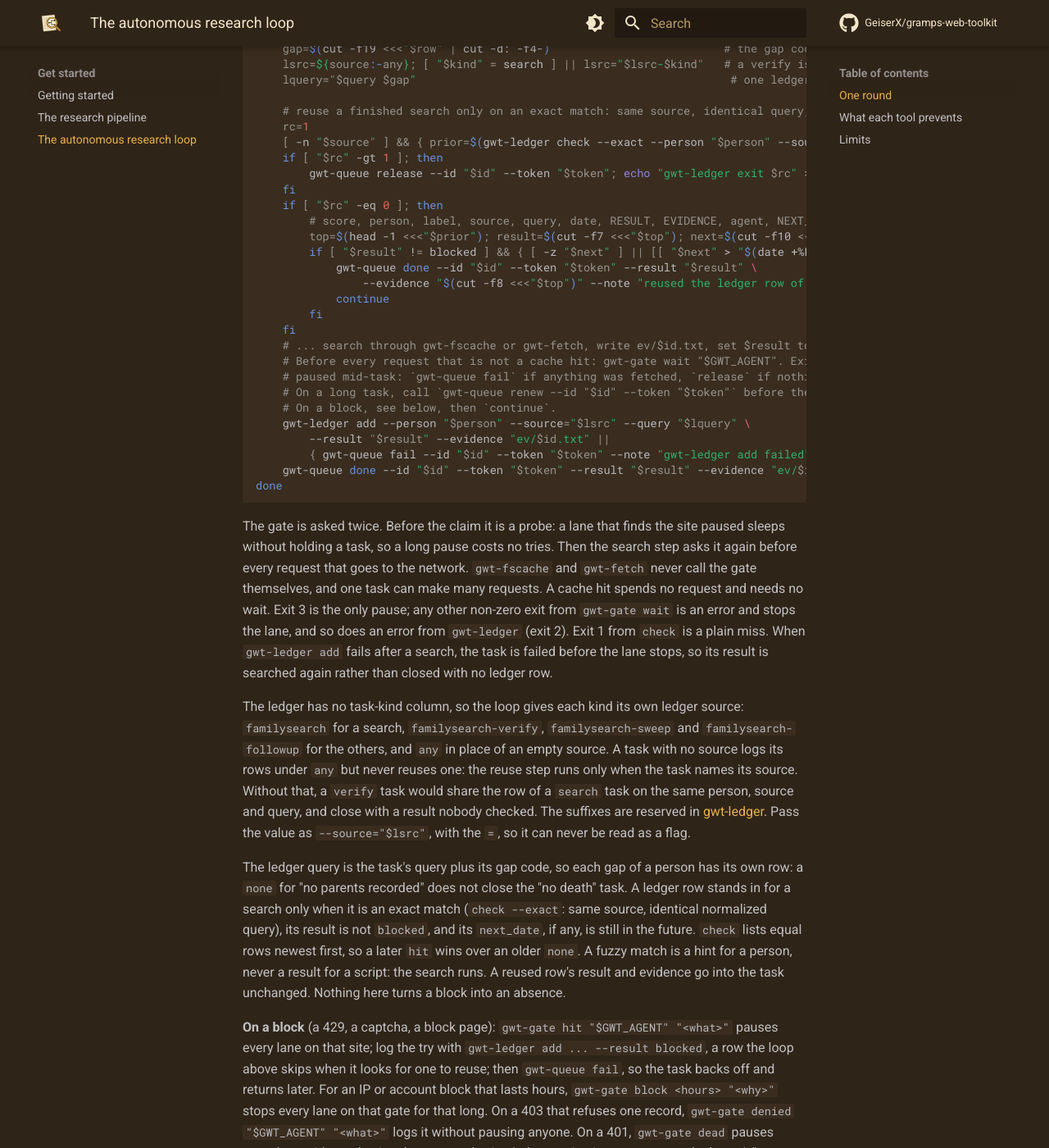
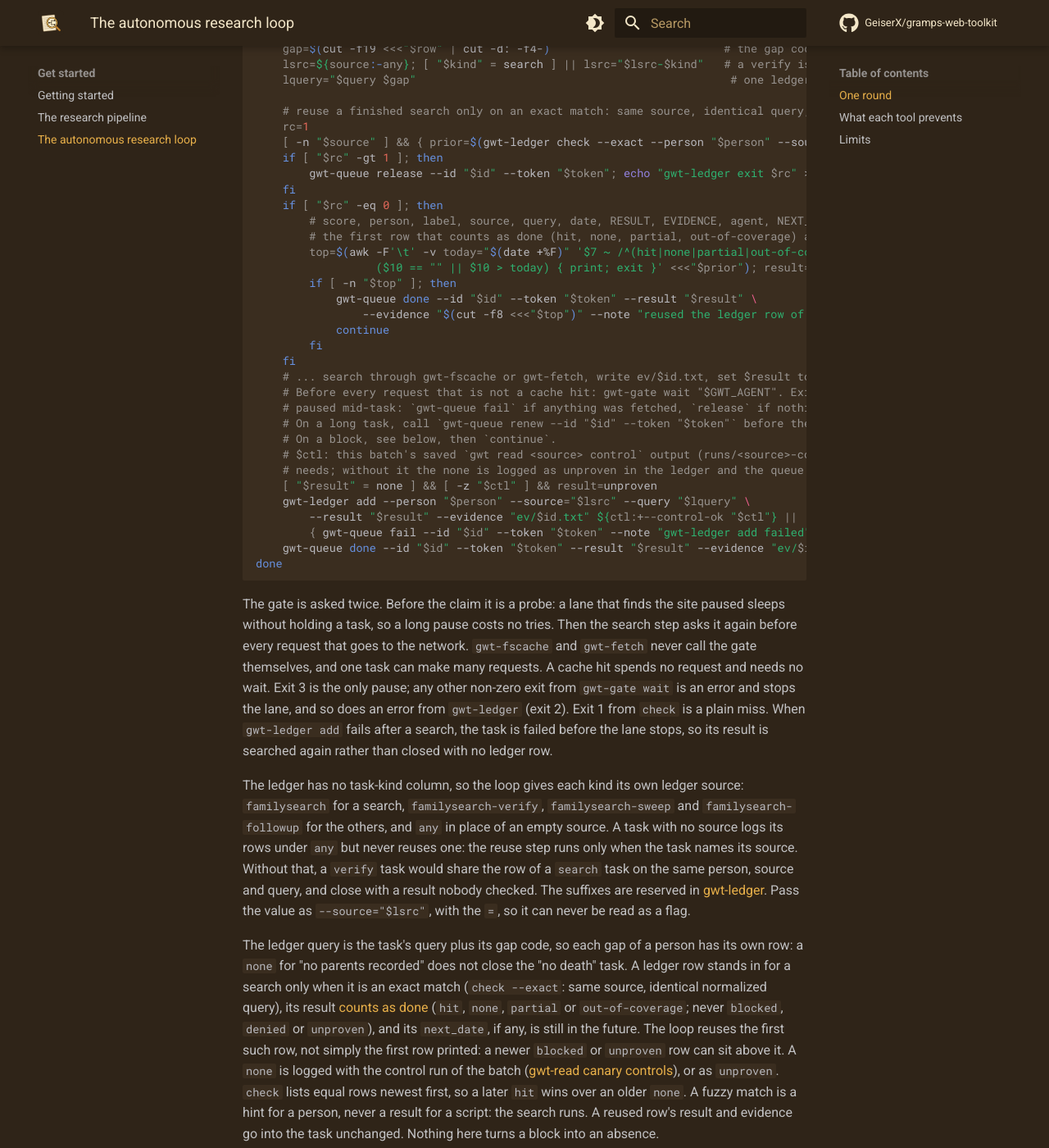
Before and after one commit to GeiserX/gramps-web-toolkit, an MkDocs documentation site: the page built from docs/agent-loop.md, in a window 1280 px wide and 1400 px high, scrolled down 1328 px. Shown: the whole window at 82% size. Built offline with MkDocs 1.6.1 and Material for MkDocs 9.7.7, drawn with Linux system fonts in a browser that asks for light colours; comment, search, counter and statistics services are not loaded.

Commit message:
fix(queue): take the ledger's new results, so the research loop can close a task the ledger answered
The loop reuses a ledger row by passing its result to `gwt-queue done`. With the
new ledger results, check could answer from an `out-of-coverage` row, or print a
newer `unproven` row first, and gwt-queue refused both words, leaving the task
claimed until its lease ran out. gwt-queue now takes every ledger result and counts
the same ones as searched. The loop reuses the first row that counts as done, and
logs a none with the batch's control run, or as unproven in both files.

```diff
--- a/docs/agent-loop.md
+++ b/docs/agent-loop.md
@@ -64,9 +64,11 @@
            gwt-queue release --id "$id" --token "$token"; echo "gwt-ledger exit $rc" >&2; break
        fi
        if [ "$rc" -eq 0 ]; then
-           # score, person, label, source, query, date, RESULT, EVIDENCE, agent, NEXT_DATE
-           top=$(head -1 <<<"$prior"); result=$(cut -f7 <<<"$top"); next=$(cut -f10 <<<"$top")
-           if [ "$result" != blocked ] && { [ -z "$next" ] || [[ "$next" > "$(date +%F)" ]]; }; then
+           # score, person, label, source, query, date, RESULT, EVIDENCE, agent, NEXT_DATE, control
+           # the first row that counts as done (hit, none, partial, out-of-coverage) and is not due again
+           top=$(awk -F'\t' -v today="$(date +%F)" '$7 ~ /^(hit|none|partial|out-of-coverage)$/ &&
+                     ($10 == "" || $10 > today) { print; exit }' <<<"$prior"); result=$(cut -f7 <<<"$top")
+           if [ -n "$top" ]; then
                gwt-queue done --id "$id" --token "$token" --result "$result" \
                    --evidence "$(cut -f8 <<<"$top")" --note "reused the ledger row of $(cut -f6 <<<"$top")"
                continue
@@ -77,8 +79,11 @@
        # paused mid-task: `gwt-queue fail` if anything was fetched, `release` if nothing was, then `continue`.
        # On a long task, call `gwt-queue renew --id "$id" --token "$token"` before the lease runs out.
        # On a block, see below, then `continue`.
+       # $ctl: this batch's saved `gwt read <source> control` output (runs/<source>-control.txt), the proof a none
+       # needs; without it the none is logged as unproven in the ledger and the queue alike, and searched again.
+       [ "$result" = none ] && [ -z "$ctl" ] && result=unproven
        gwt-ledger add --person "$person" --source="$lsrc" --query "$lquery" \
-           --result "$result" --evidence "ev/$id.txt" ||
+           --result "$result" --evidence "ev/$id.txt" ${ctl:+--control-ok "$ctl"} ||
            { gwt-queue fail --id "$id" --token "$token" --note "gwt-ledger add failed"; break; }
        gwt-queue done --id "$id" --token "$token" --result "$result" --evidence "ev/$id.txt"
    done
@@ -88,7 +93,7 @@
 
    The ledger has no task-kind column, so the loop gives each kind its own ledger source: `familysearch` for a search, `familysearch-verify`, `familysearch-sweep` and `familysearch-followup` for the others, and `any` in place of an empty source. A task with no source logs its rows under `any` but never reuses one: the reuse step runs only when the task names its source. Without that, a `verify` task would share the row of a `search` task on the same person, source and query, and close with a result nobody checked. The suffixes are reserved in [gwt-ledger](ledger.md). Pass the value as `--source="$lsrc"`, with the `=`, so it can never be read as a flag.
 
-   The ledger query is the task's query plus its gap code, so each gap of a person has its own row: a `none` for "no parents recorded" does not close the "no death" task. A ledger row stands in for a search only when it is an exact match (`check --exact`: same source, identical normalized query), its result is not `blocked`, and its `next_date`, if any, is still in the future. `check` lists equal rows newest first, so a later `hit` wins over an older `none`. A fuzzy match is a hint for a person, never a result for a script: the search runs. A reused row's result and evidence go into the task unchanged. Nothing here turns a block into an absence.
+   The ledger query is the task's query plus its gap code, so each gap of a person has its own row: a `none` for "no parents recorded" does not close the "no death" task. A ledger row stands in for a search only when it is an exact match (`check --exact`: same source, identical normalized query), its result [counts as done](ledger.md#results) (`hit`, `none`, `partial` or `out-of-coverage`; never `blocked`, `denied` or `unproven`), and its `next_date`, if any, is still in the future. The loop reuses the first such row, not simply the first row printed: a newer `blocked` or `unproven` row can sit above it. A `none` is logged with the control run of the batch ([gwt-read canary controls](read.md#canary-controls)), or as `unproven`. `check` lists equal rows newest first, so a later `hit` wins over an older `none`. A fuzzy match is a hint for a person, never a result for a script: the search runs. A reused row's result and evidence go into the task unchanged. Nothing here turns a block into an absence.
 
    **On a block** (a 429, a captcha, a block page): `gwt-gate hit "$GWT_AGENT" "<what>"` pauses every lane on that site; log the try with `gwt-ledger add ... --result blocked`, a row the loop above skips when it looks for one to reuse; then `gwt-queue fail`, so the task backs off and returns later. For an IP or account block that lasts hours, `gwt-gate block <hours> "<why>"` stops every lane on that gate for that long. On a 403 that refuses one record, `gwt-gate denied "$GWT_AGENT" "<what>"` logs it without pausing anyone. On a 401, `gwt-gate dead` pauses every lane without slowing the pace and exits 4: the session is gone, so stop the lane. A "no result" from a site that was blocking is a `fail`, not a `none`. `gwt-queue release` is only for an attempt where nothing ran.
 4. **Verify and judge.** The evidence files go to the verifier and then the judge exactly as in the [pipeline](pipeline.md). A `hit` creates a `followup` task (`gwt-queue add --kind followup`) for whatever it opens next: the parents named in an act, the parish of a marriage.
```
Also changed, not shown: docs/queue.md (+1 -1 lines), 2 other files.
